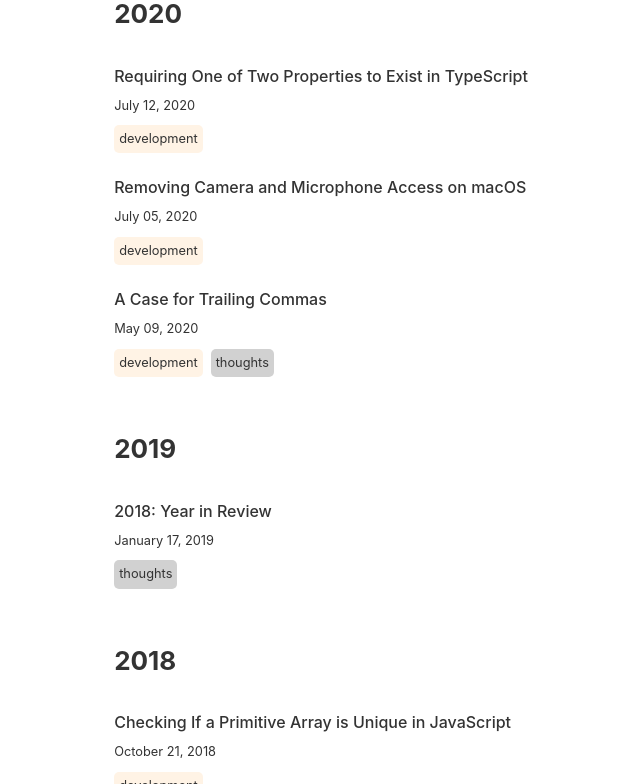
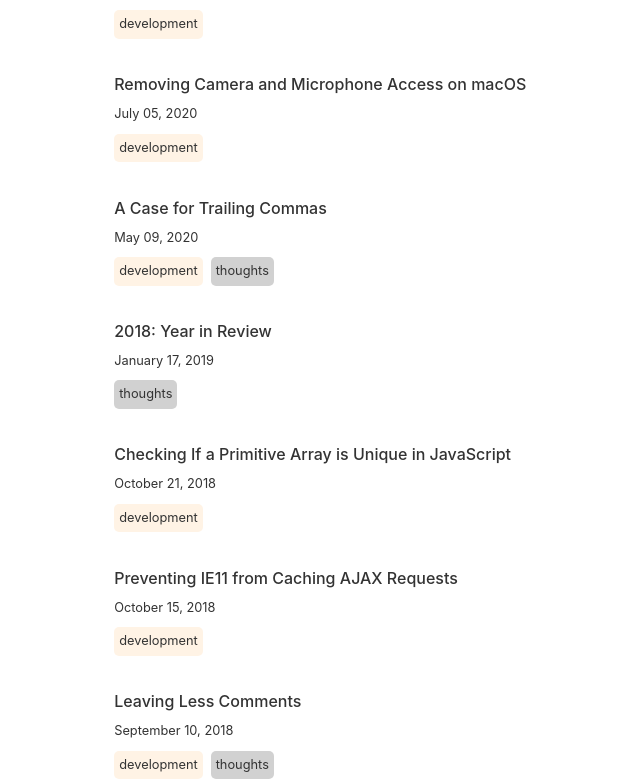
Before and after one commit to davidlamt/davidltran.com, a Gatsby site: page /archives in a window 1280 px wide. Shown: the part 237-1021 px from the top of the page, without its empty margins (213-853 px from the left). Built offline with nearby package versions, Linux system fonts and the light colour scheme; Gatsby itself is replaced by a stand-in of ours.

Commit message:
Removing year grouping from archives page

```diff
--- a/src/pages/archives.js
+++ b/src/pages/archives.js
@@ -1,117 +1,12 @@
-import React, { Component } from 'react';
-import { graphql } from 'gatsby';
-import styled from 'styled-components';
-import PropTypes from 'prop-types';
-import _ from 'lodash';
+import React from 'react';
 
 import Layout from '../components/Layout';
+import Posts from '../components/Posts';
 
-import PostListing from '../components/PostListing';
+const Archives = () => (
+  <Layout>
+    <Posts />
+  </Layout>
+);
 
-const ArchivesPage = styled.div`
-  ul {
-    list-style: none;
-    margin-left: 0;
-  }
-
-  .group {
-    margin-bottom: 3rem;
-  }
-`;
-
-export default class Archives extends Component {
-  static propTypes = {
-    data: PropTypes.shape({
-      allMarkdownRemark: PropTypes.shape({
-        edges: PropTypes.arrayOf(
-          PropTypes.shape({
-            node: PropTypes.shape({
-              id: PropTypes.string,
-              fields: PropTypes.shape({
-                slug: PropTypes.string,
-              }),
-              frontmatter: PropTypes.shape({
-                title: PropTypes.string,
-                date: PropTypes.string,
-              }),
-            }),
-          })
-        ),
-      }),
-    }),
-  };
-
-  static defaultProps = {
-    data: {
-      allMarkdownRemark: {
-        edges: [
-          {
-            node: {
-              id: 'Default',
-              fields: {
-                slug: '/default/',
-              },
-              frontmatter: {
-                title: 'Default Title',
-                date: '1970-01-01',
-              },
-            },
-          },
-        ],
-      },
-    },
-  };
-
-  render() {
-    const { data } = this.props;
-
-    const groups = _.groupBy(data.allMarkdownRemark.edges, ({ node }) =>
-      new Date(node.frontmatter.date).getFullYear()
-    );
-    const years = Object.keys(groups).sort((a, b) => b - a);
-
-    return (
-      <Layout>
-        <ArchivesPage>
-          <h1>Archives</h1>
-          {_.map(years, year => (
-            <div className="group" key={year}>
-              <h2>{year}</h2>
-              <ul>
-                {groups[year].map(({ node: post }) => (
-                  <PostListing
-                    key={post.id}
-                    slug={post.fields.slug}
-                    title={post.frontmatter.title}
-                    date={post.frontmatter.date}
-                    tags={post.frontmatter.tags}
-                  />
-                ))}
-              </ul>
-            </div>
-          ))}
-        </ArchivesPage>
-      </Layout>
-    );
-  }
-}
-
-export const query = graphql`
-  query ArchivesQuery {
-    allMarkdownRemark(sort: { fields: [frontmatter___date], order: DESC }) {
-      edges {
-        node {
-          id
-          fields {
-            slug
-          }
-          frontmatter {
-            title
-            date(formatString: "MMMM DD, YYYY")
-            tags
-          }
-        }
-      }
-    }
-  }
-`;
+export default Archives;
```
